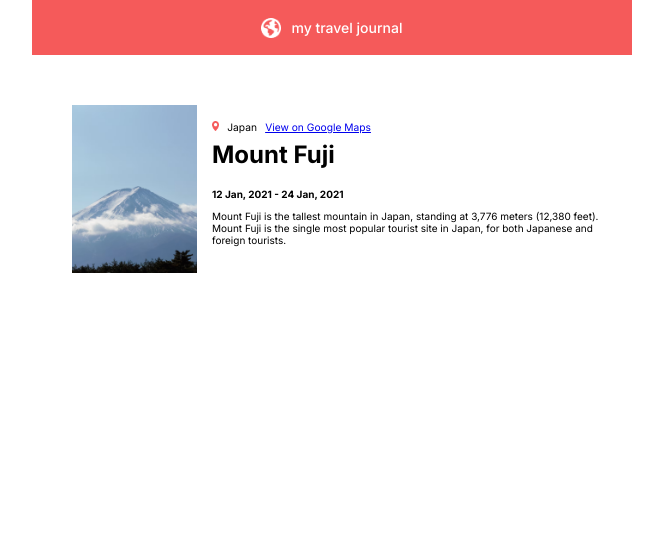
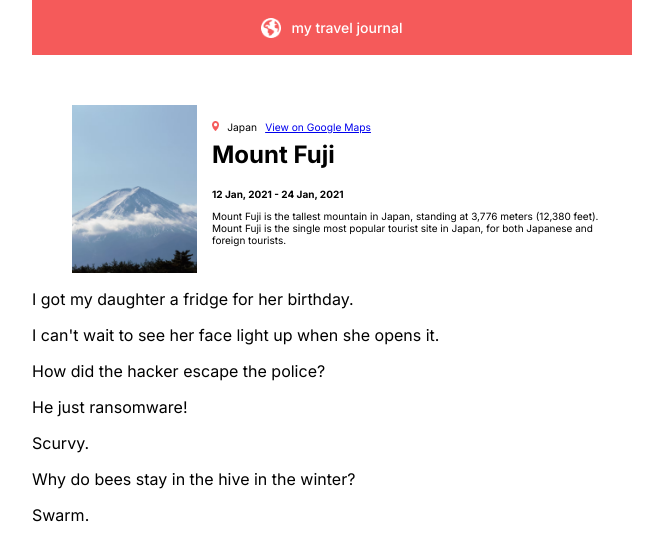
Before and after one commit to dlGuiri/code-upskilling, a React (Vite) app in the folder my-react-practice/: page / in a window 1280 px wide. Shown: the top 560 px of the page, without its empty margins (308-971 px from the left). Built offline with nearby package versions, Linux system fonts and the light colour scheme.

Commit message:
Added a Setup and Punchline Component

```diff
--- a/my-react-practice/src/App.jsx
+++ b/my-react-practice/src/App.jsx
@@ -1,5 +1,6 @@
 import Header from "./components/Header.jsx"
 import Main from "./components/MainContent.jsx"
+import Joke from "./components/Joke.jsx"
 import "./App.css"
 
 export default function App() {
@@ -7,6 +8,10 @@
     <>
       <Header />
       <Main />
+      <Joke setup="I got my daughter a fridge for her birthday." punchline="I can't wait to see her face light up when she opens it."/>
+      <Joke setup="How did the hacker escape the police?" punchline="He just ransomware!"/>
+      <Joke punchline="Scurvy."/>
+      <Joke setup="Why do bees stay in the hive in the winter?" punchline="Swarm."/>
     </>
   )
 }
--- /dev/null
+++ b/my-react-practice/src/components/Joke.jsx
@@ -0,0 +1,12 @@
+export default function Joke(props) {
+
+    const setup = props.setup ?? "";
+    const punchline = props.punchline;
+
+    return (
+        <>
+            {setup && <p>{setup}</p>}
+            <p>{punchline}</p>
+        </>
+    )
+}
```
